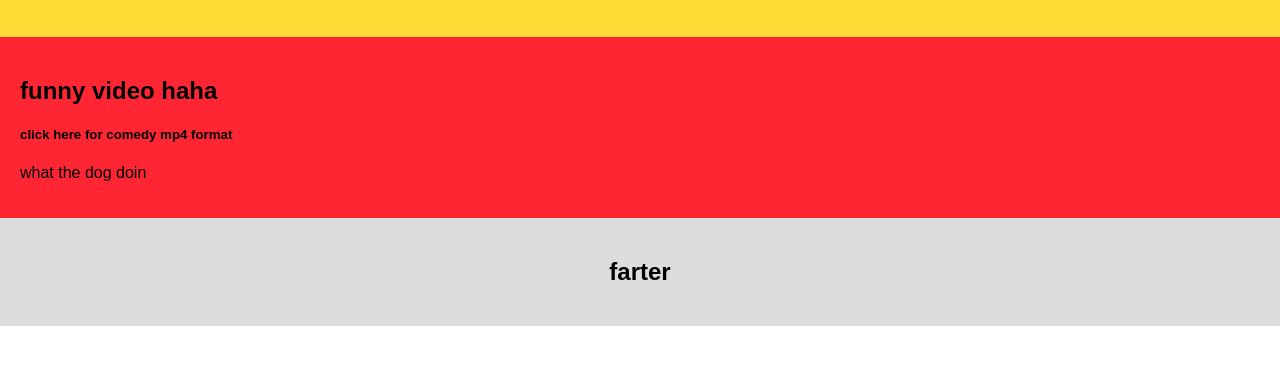
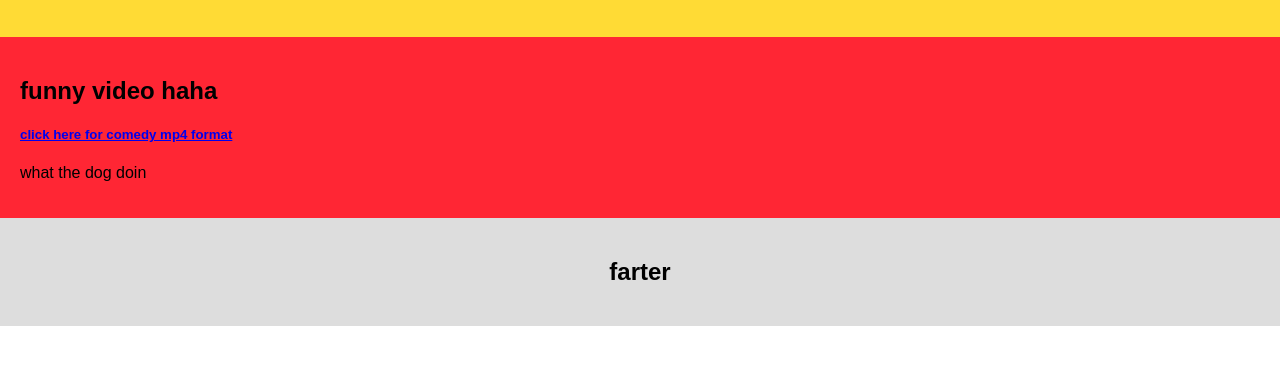
Before and after one commit to dnoyes801/dnoyes801.github.io, a plain HTML site: page index.html in a window 1280 px wide. Shown: the part 329-694 px from the top of the page. Drawn offline with Linux system fonts and the light colour scheme.

Commit message:
fixed link AGANE

```diff
--- a/index.html
+++ b/index.html
@@ -26,7 +26,7 @@
 
 <div class="main">
     <h2>funny video haha</h2>
-    <h5 href="https://www.youtube.com/watch?v=I1uGKLsMiDo">click here for comedy mp4 format</h5>
+    <h5> <a href="https://www.youtube.com/watch?v=I1uGKLsMiDo">click here for comedy mp4 format</a></h5>
     <p>what the dog doin</p>
 </div>
 
```
